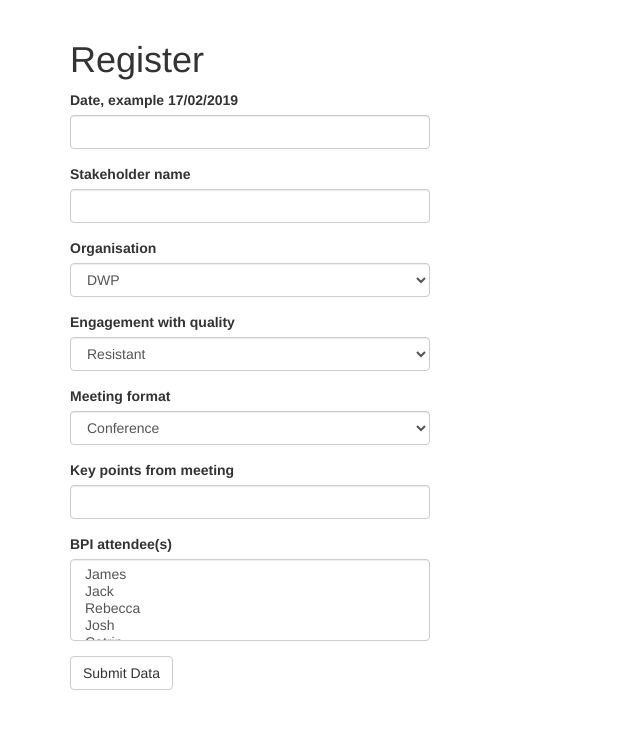
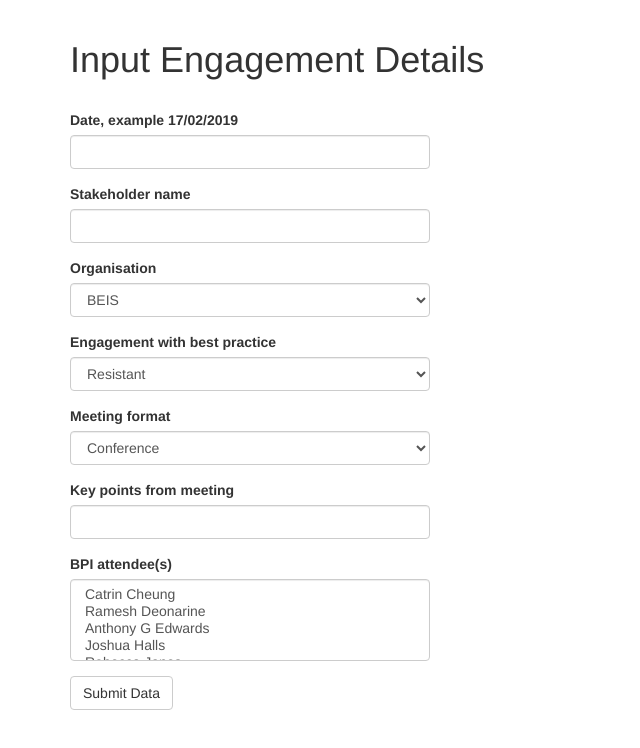
Before and after one commit to best-practice-and-impact/SHEL, a Flask app: page /Stakeholder_log in a window 1280 px wide. Shown: the part 52-800 px from the top of the page, without its empty margins (0-640 px from the left). Run offline with Flask 2, Linux system fonts and the light colour scheme; the visitor is signed in with stand-in values (Sample User, id 1); data comes from the database, SQL or seed files in the repository; some libraries are stand-ins or nearby versions.

Commit message:
added the organisation and the BPI member lists to the SHEL form

```diff
--- a/app/forms.py
+++ b/app/forms.py
@@ -37,20 +37,34 @@ class Stakeholderlog(FlaskForm):
     date = StringField('Date, example 17/02/2019', id='datepick', validators=[DataRequired()])
     stakeholder_person = StringField('Stakeholder name', validators=[DataRequired()])
     organisation = SelectField('Organisation',
-    choices=[('DWP', 'DWP'), ('HMRC', 'The treasury!'), ('BEIS', 'BEIS'), ('DfS', 'DfS')], validators=[DataRequired()])
-    stance = SelectField('Engagement with quality',
+    choices=[('BEIS', 'BEIS'), ('Cabinet Office', 'Cabinet Office'), ('CaCHE', 'CaCHE'), ('DCMS', 'DCMS'), ('DfE', 'DfE'), ('DfT', 'DfT'),
+    ('DHSC', 'DHSC'), ('DWP', 'DWP'), ('HMRC', 'HMRC'), ('Home Office', 'Home Office'), ('MHCLG', 'MHCLG'), ('MOD', 'MOD'), ('MoJ', 'MoJ'),
+    ('NWIS', 'NWIS'), ('ONS', 'ONS'), ('OSR', 'OSR'), ('Welsh Gov', 'Welsh Gov'), ('Other Government Department', 'Other Government Department'),
+    ('Other University', 'Other University'), ('Other Private Institution', 'Other Private Institution')], validators=[DataRequired()])
+    stance = SelectField('Engagement with best practice',
     choices=[('1', 'Resistant'), ('2', 'Cautious'), ('3', 'Neutral'), ('4', 'Engaged'), ('5', 'Champion')])
     meeting = SelectField('Meeting format',
     choices=[ ('Conference', 'Conference'), ('Informal', 'Informal'), ('One to one', 'One to one'), ('Roundtable', 'Roundtable'), ('Seminar', 'Seminar'), ('Workshop', 'Workshop'),])
     keypoints = StringField('Key points from meeting', validators=[DataRequired()])
     bpier = SelectMultipleField('BPI attendee(s)',
-    choices=[('James', 'James'), ('Jack', 'Jack'), ('Rebecca', 'Rebecca'), ('Josh', 'Josh'), ('Catrin', 'Catrin'), ('Louise', 'Louise')] )
+    choices= [("Catrin Cheung", "Catrin Cheung"), ("Ramesh  Deonarine", "Ramesh  Deonarine"), ("Anthony G  Edwards", "Anthony G  Edwards"),
+     ("Joshua  Halls", "Joshua  Halls"), ("Rebecca  Jones", "Rebecca  Jones"), ("Charles  Lound", "Charles  Lound"), ("David  Mais", "David  Mais"),
+     ("Louise  Palmer", "Louise  Palmer"), ("Gentiana  Roarson", "Gentiana  Roarson"), ("Jack  Sim", "Jack  Sim"), ("Connie  Taylor", "Connie  Taylor"),
+     ("James  Tucker", "James  Tucker"), ("Nicki  Verdeli", "Nicki  Verdeli"), ("Charlie  Wroth-Smith", "Charlie  Wroth-Smith"),
+     ("Holly  Bathgate", "Holly  Bathgate"), ("Liddy  Brankley", "Liddy  Brankley"), ("Catherine A  Davies", "Catherine A  Davies"),
+     ("Daisie  Hutchinson", "Daisie  Hutchinson"), ("Sean  Mattson", "Sean  Mattson"), ("Sofi  Nickson", "Sofi  Nickson"), ("William  Perks", "William  Perks"),
+     ("Claire  Pini", "Claire  Pini"), ("Caroline  Smith", "Caroline  Smith"), ("Eliza  Swinn", "Eliza  Swinn"), ("Michelle  Bowen", "Michelle  Bowen"),
+     ("Holly  Butcher", "Holly  Butcher"), ("Jessica  Evans", "Jessica  Evans"), ("Tegwen  Green", "Tegwen  Green"), ("Martin  Ralphs", "Martin  Ralphs"),
+     ("Hannah  Thomas", "Hannah  Thomas"), ("Ami  Treharne", "Ami  Treharne")])
     submit = SubmitField('Submit Data')
 
 class FilterTable(FlaskForm):
     department = SelectMultipleField('Organisation',
-    choices=[('DWP', 'DWP'), ('HMRC', 'The treasury!'), ('BEIS', 'BEIS'), ('DfS', 'DfS')])
-    stance = SelectField('Engagement with quality',
+    choices=[('BEIS', 'BEIS'), ('Cabinet Office', 'Cabinet Office'), ('CaCHE', 'CaCHE'), ('DCMS', 'DCMS'), ('DfE', 'DfE'), ('DfT', 'DfT'),
+    ('DHSC', 'DHSC'), ('DWP', 'DWP'), ('HMRC', 'HMRC'), ('Home Office', 'Home Office'), ('MHCLG', 'MHCLG'), ('MOD', 'MOD'), ('MoJ', 'MoJ'),
+    ('NWIS', 'NWIS'), ('ONS', 'ONS'), ('OSR', 'OSR'), ('Welsh Gov', 'Welsh Gov'), ('Other Government Department', 'Other Government Department'),
+    ('Other University', 'Other University'), ('Other Private Institution', 'Other Private Institution')])
+    stance = SelectField('Engagement with best practice',
     choices=[("0", "Select Option"),('1', 'Resistant'), ('2', 'Cautious'), ('3', 'Neutral'), ('4', 'Engaged'), ('5', 'Champion')])
     submit = SubmitField("Submit Filter")
 
--- a/app/routes.py
+++ b/app/routes.py
@@ -82,7 +82,8 @@ def display():
             pass
 
         if len(department) == 0:
-            department = ["DWP", "HMRC", "BEIS", "DfS"]
+            department = ['BEIS', 'Cabinet Office', 'CaCHE', 'DCMS', 'DfE', 'DfT', 'DHSC', 'DWP', 'HMRC', 'Home Office', 'MHCLG', 'MOD', 'MoJ',
+            'NWIS', 'ONS', 'OSR', 'Welsh Gov', 'Other Government Department', 'Other University', 'Other Private Institution']
         else:
             pass
         shel = Logstakeholder.query.all()
--- a/app/templates/stakeholder_log.html
+++ b/app/templates/stakeholder_log.html
@@ -7,7 +7,8 @@
 {% endblock %}
 
 {% block app_content %}
-    <h1>Register</h1>
+    <h1>Input Engagement Details</h1>
+    <br>
     <div class="row">
         <div class="col-md-4" >
             {{ wtf.quick_form(form) }}
```
